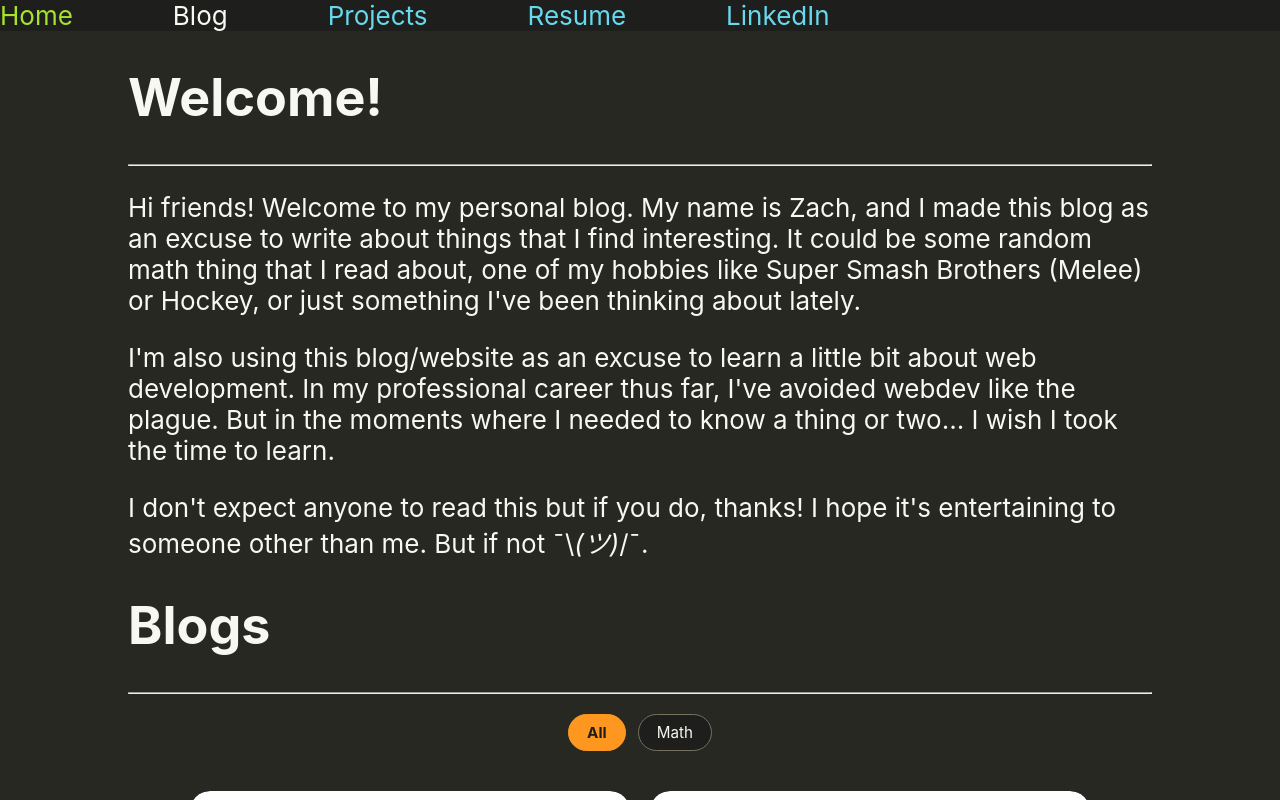
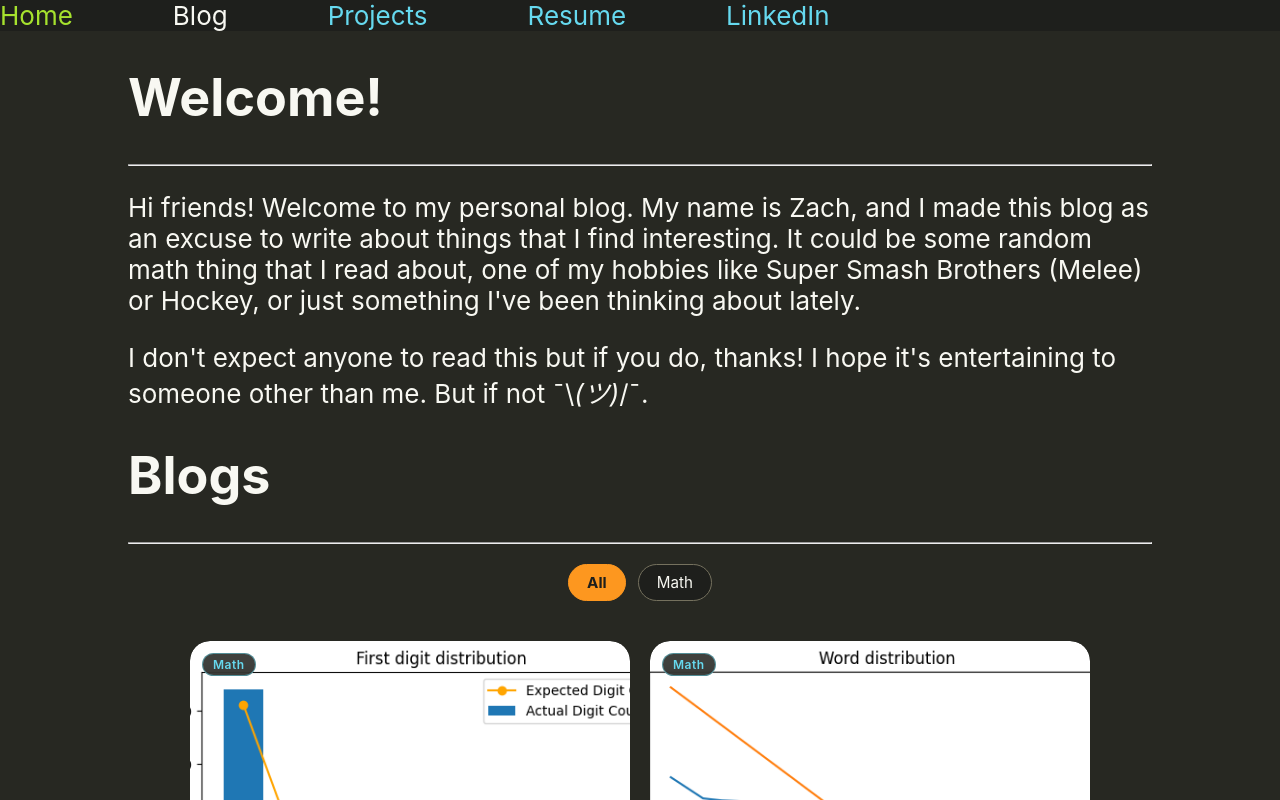
Before and after one commit to zachDiaks/Website, a React (Create React App) app: page /#/ in a window 1280 px wide. Shown: the top 800 px of the page. Built offline with nearby package versions, Linux system fonts and the light colour scheme.

Commit message:
Update intro text to remove webdev portion

```diff
--- a/src/components/Intro.jsx
+++ b/src/components/Intro.jsx
@@ -8,8 +8,6 @@ const markdownString = `
 # Welcome!
 ___
 Hi friends! Welcome to my personal blog. My name is Zach, and I made this blog as an excuse to write about things that I find interesting. It could be some random math thing that I read about, one of my hobbies like Super Smash Brothers (Melee) or Hockey, or just something I've been thinking about lately.
-
-I'm also using this blog/website as an excuse to learn a little bit about web development. In my professional career thus far, I've avoided webdev like the plague. But in the moments where I needed to know a thing or two... I wish I took the time to learn.
 
 I don't expect anyone to read this but if you do, thanks! I hope it's entertaining to someone other than me. But if not ¯\\\\_(ツ)_/¯.
 
```
